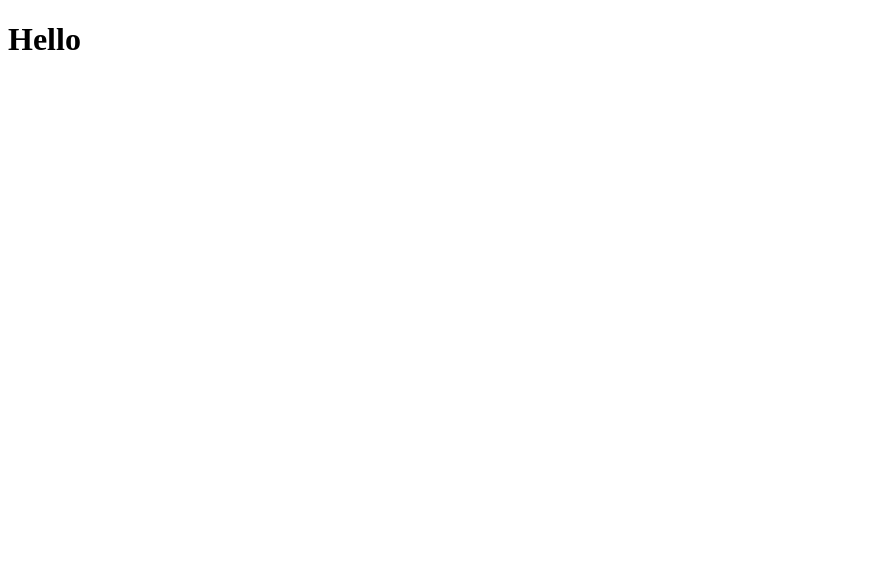
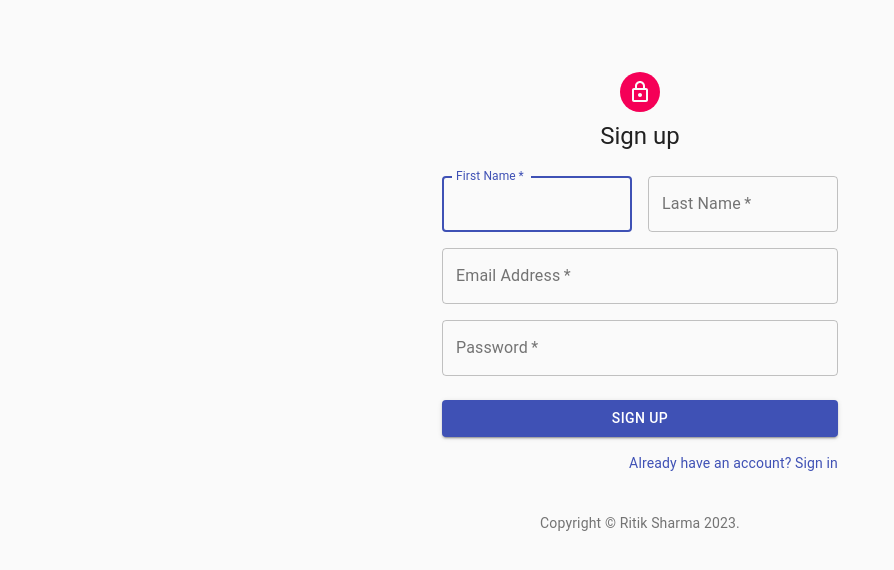
Before and after one commit to Ritik-122/mailbox, a React (Create React App) app: page / in a window 1280 px wide. Shown: the top 570 px of the page, without its empty margins (0-894 px from the left). Built offline with nearby package versions, Linux system fonts and the light colour scheme.

Commit message:
'signup and login added'

```diff
--- a/package.json
+++ b/package.json
@@ -3,11 +3,15 @@
   "version": "0.1.0",
   "private": true,
   "dependencies": {
+    "@material-ui/core": "^4.12.4",
+    "@material-ui/icons": "^4.11.3",
     "@testing-library/jest-dom": "^5.16.5",
     "@testing-library/react": "^13.4.0",
     "@testing-library/user-event": "^13.5.0",
+    "axios": "^1.3.4",
     "react": "^18.2.0",
     "react-dom": "^18.2.0",
+    "react-router-dom": "^5.3.4",
     "react-scripts": "5.0.1",
     "web-vitals": "^2.1.4"
   },
--- a/src/App.js
+++ b/src/App.js
@@ -1,8 +1,20 @@
+import { Route, Switch } from "react-router-dom";
+import SignUp from "./Login/Signup";
+import SignIn from "./Login/Login";
 
 function App() {
   return (
    <>
-    <h1>Hello</h1>
+   <Switch>
+
+   <Route path='/' exact>
+    <SignUp/>
+   </Route>
+   <Route path='/login' exact>
+    <SignIn/>
+   </Route>
+   </Switch>
+
    </>
   );
 }
--- /dev/null
+++ b/src/Login/Login.js
@@ -0,0 +1,117 @@
+import React from 'react';
+import Avatar from '@material-ui/core/Avatar';
+import Button from '@material-ui/core/Button';
+import CssBaseline from '@material-ui/core/CssBaseline';
+import TextField from '@material-ui/core/TextField';
+import FormControlLabel from '@material-ui/core/FormControlLabel';
+import Checkbox from '@material-ui/core/Checkbox';
+import Link from '@material-ui/core/Link';
+import Grid from '@material-ui/core/Grid';
+import Box from '@material-ui/core/Box';
+import LockOutlinedIcon from '@material-ui/icons/LockOutlined';
+import Typography from '@material-ui/core/Typography';
+import { makeStyles } from '@material-ui/core/styles';
+import Container from '@material-ui/core/Container';
+
+function Copyright() {
+  return (
+    <Typography variant="body2" color="textSecondary" align="center">
+      {'Copyright © '}
+      <Link color="inherit" href="https://portfolio-alpha-rose-55.vercel.app/">
+        Ritik Sharma
+      </Link>{' '}
+      {new Date().getFullYear()}
+      {'.'}
+    </Typography>
+  );
+}
+
+const useStyles = makeStyles((theme) => ({
+  paper: {
+    marginTop: theme.spacing(8),
+    display: 'flex',
+    flexDirection: 'column',
+    alignItems: 'center',
+  },
+  avatar: {
+    margin: theme.spacing(1),
+    backgroundColor: theme.palette.secondary.main,
+  },
+  form: {
+    width: '100%', // Fix IE 11 issue.
+    marginTop: theme.spacing(1),
+  },
+  submit: {
+    margin: theme.spacing(3, 0, 2),
+  },
+}));
+
+export default function SignIn() {
+  const classes = useStyles();
+
+  return (
+    <Container component="main" maxWidth="xs">
+      <CssBaseline />
+      <div className={classes.paper}>
+        <Avatar className={classes.avatar}>
+          <LockOutlinedIcon />
+        </Avatar>
+        <Typography component="h1" variant="h5">
+          Sign in
+        </Typography>
+        <form className={classes.form} noValidate>
+          <TextField
+            variant="outlined"
+            margin="normal"
+            required
+            fullWidth
+            id="email"
+            label="Email Address"
+            name="email"
+            autoComplete="email"
+            autoFocus
+          />
+          <TextField
+            variant="outlined"
+            margin="normal"
+            required
+            fullWidth
+            name="password"
+            label="Password"
+            type="password"
+            id="password"
+            autoComplete="current-password"
+          />
+          <FormControlLabel
+            control={<Checkbox value="remember" color="primary" />}
+            label="Remember me"
+          />
+          <Button
+            type="submit"
+            fullWidth
+            variant="contained"
+            color="primary"
+            className={classes.submit}
+          >
+            Sign In
+          </Button>
+          <Grid container>
+            <Grid item xs>
+              <Link href="#" variant="body2">
+                Forgot password?
+              </Link>
+            </Grid>
+            <Grid item>
+              <Link href="/" variant="body2">
+                {"Don't have an account? Sign Up"}
+              </Link>
+            </Grid>
+          </Grid>
+        </form>
+      </div>
+      <Box mt={8}>
+        <Copyright />
+      </Box>
+    </Container>
+  );
+}
--- /dev/null
+++ b/src/Login/Signup.js
@@ -0,0 +1,161 @@
+import React, { useRef } from "react";
+import Avatar from "@material-ui/core/Avatar";
+import Button from "@material-ui/core/Button";
+import CssBaseline from "@material-ui/core/CssBaseline";
+import TextField from "@material-ui/core/TextField";
+import Link from "@material-ui/core/Link";
+import axios from "axios";
+import Grid from "@material-ui/core/Grid";
+import Box from "@material-ui/core/Box";
+import LockOutlinedIcon from "@material-ui/icons/LockOutlined";
+import Typography from "@material-ui/core/Typography";
+import { makeStyles } from "@material-ui/core/styles";
+import Container from "@material-ui/core/Container";
+
+function Copyright() {
+  return (
+    <Typography variant="body2" color="textSecondary" align="center">
+      {"Copyright © "}
+      <Link color="inherit" href="https://portfolio-alpha-rose-55.vercel.app/">
+        Ritik Sharma
+      </Link>{" "}
+      {new Date().getFullYear()}
+      {"."}
+    </Typography>
+  );
+}
+
+const useStyles = makeStyles((theme) => ({
+  paper: {
+    marginTop: theme.spacing(8),
+    display: "flex",
+    flexDirection: "column",
+    alignItems: "center",
+  },
+  avatar: {
+    margin: theme.spacing(1),
+    backgroundColor: theme.palette.secondary.main,
+  },
+  form: {
+    width: "100%", // Fix IE 11 issue.
+    marginTop: theme.spacing(3),
+  },
+  submit: {
+    margin: theme.spacing(3, 0, 2),
+  },
+}));
+
+export default function SignUp() {
+  const fname = useRef("");
+  const lname = useRef("");
+  const email = useRef("");
+  const password = useRef("");
+  const handleSubmit = async (e) => {
+    e.preventDefault();
+    const obj = {
+      email: email.current.value,
+      password: password.current.value,
+      returnSecureToken: true,
+    };
+    console.log(obj)
+
+    try {
+      await axios.post(
+        "https://identitytoolkit.googleapis.com/v1/accounts:signUp?key=AIzaSyAIaqvg5aEgRrt8nqogoznoNanTgN3thhY",
+        obj
+      );
+      console.log("User Registered");
+    } catch (error) {
+      alert(error.response.data.error.message);
+    }
+  };
+
+  const classes = useStyles();
+
+  return (
+    <Container component="main" maxWidth="xs">
+      <CssBaseline />
+      <div className={classes.paper}>
+        <Avatar className={classes.avatar}>
+          <LockOutlinedIcon />
+        </Avatar>
+        <Typography component="h1" variant="h5">
+          Sign up
+        </Typography>
+        <form className={classes.form} noValidate onSubmit={handleSubmit}>
+          <Grid container spacing={2}>
+            <Grid item xs={12} sm={6}>
+              <TextField
+                autoComplete="fname"
+                name="firstName"
+                variant="outlined"
+                required
+                fullWidth
+                id="firstName"
+                label="First Name"
+                autoFocus
+                inputRef={fname}
+              />
+            </Grid>
+            <Grid item xs={12} sm={6}>
+              <TextField
+                variant="outlined"
+                required
+                fullWidth
+                id="lastName"
+                label="Last Name"
+                name="lastName"
+                autoComplete="lname"
+                inputRef={lname}
+              />
+            </Grid>
+            <Grid item xs={12}>
+              <TextField
+                variant="outlined"
+                required
+                fullWidth
+                id="email"
+                label="Email Address"
+                name="email"
+                autoComplete="email"
+                inputRef={email}
+              />
+            </Grid>
+            <Grid item xs={12}>
+              <TextField
+                variant="outlined"
+                required
+                fullWidth
+                name="password"
+                label="Password"
+                type="password"
+                id="password"
+                autoComplete="current-password"
+                inputRef={password}
+              />
+            </Grid>
+          </Grid>
+          <Button
+            type="submit"
+            fullWidth
+            variant="contained"
+            color="primary"
+            className={classes.submit}
+          >
+            Sign Up
+          </Button>
+          <Grid container justifyContent="flex-end">
+            <Grid item>
+              <Link href="/login" variant="body2">
+                Already have an account? Sign in
+              </Link>
+            </Grid>
+          </Grid>
+        </form>
+      </div>
+      <Box mt={5}>
+        <Copyright />
+      </Box>
+    </Container>
+  );
+}
--- a/src/index.js
+++ b/src/index.js
@@ -1,11 +1,14 @@
 import React from 'react';
 import ReactDOM from 'react-dom/client';
+import { BrowserRouter } from 'react-router-dom';
 import App from './App';
 
 
 const root = ReactDOM.createRoot(document.getElementById('root'));
 root.render(
-
+<BrowserRouter>
     <App />
 
+</BrowserRouter>
+
 );
```
Also changed, not shown: public/manifest.json (deleted), public/robots.txt (deleted), 1 other file (tests, documents, lock files or other folders).
